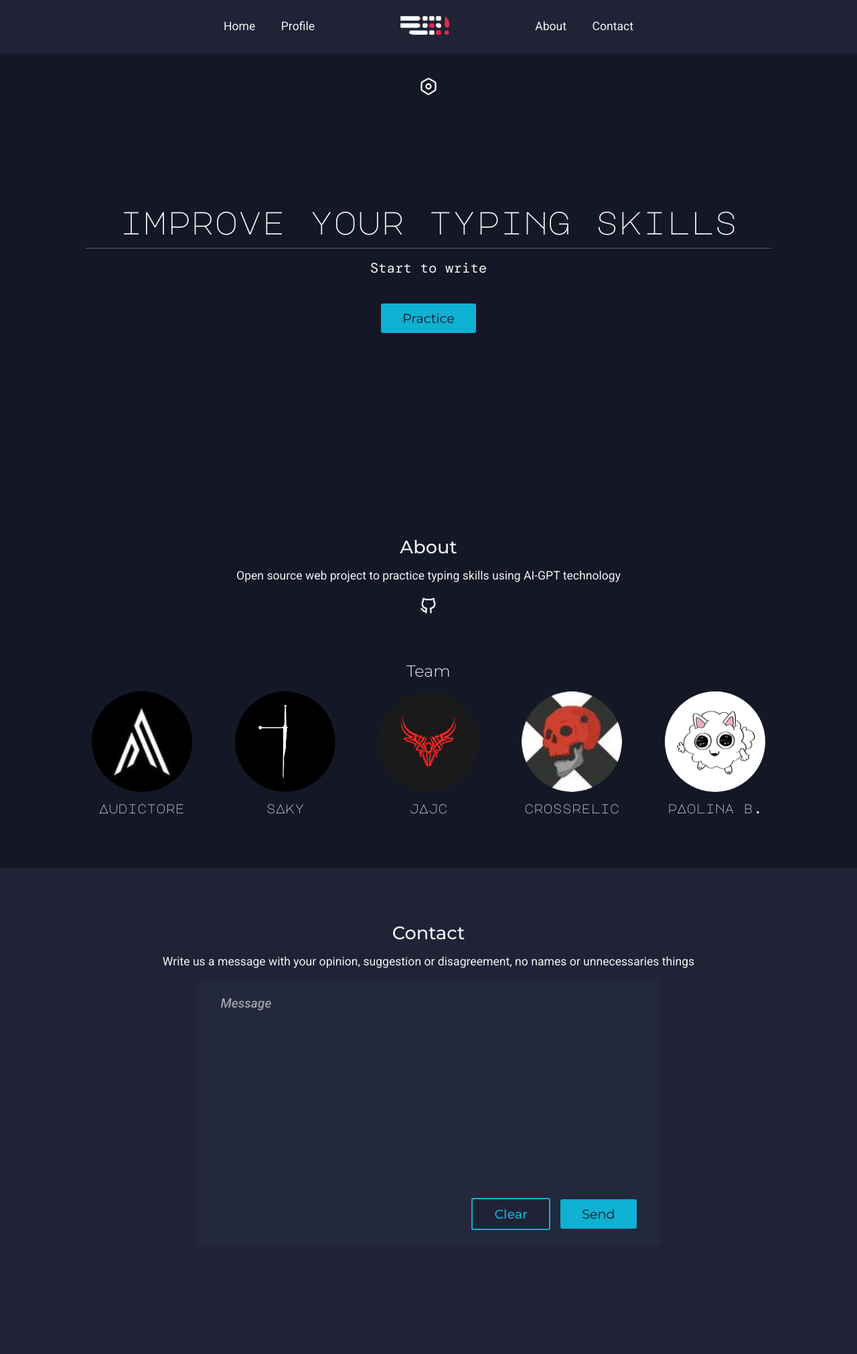
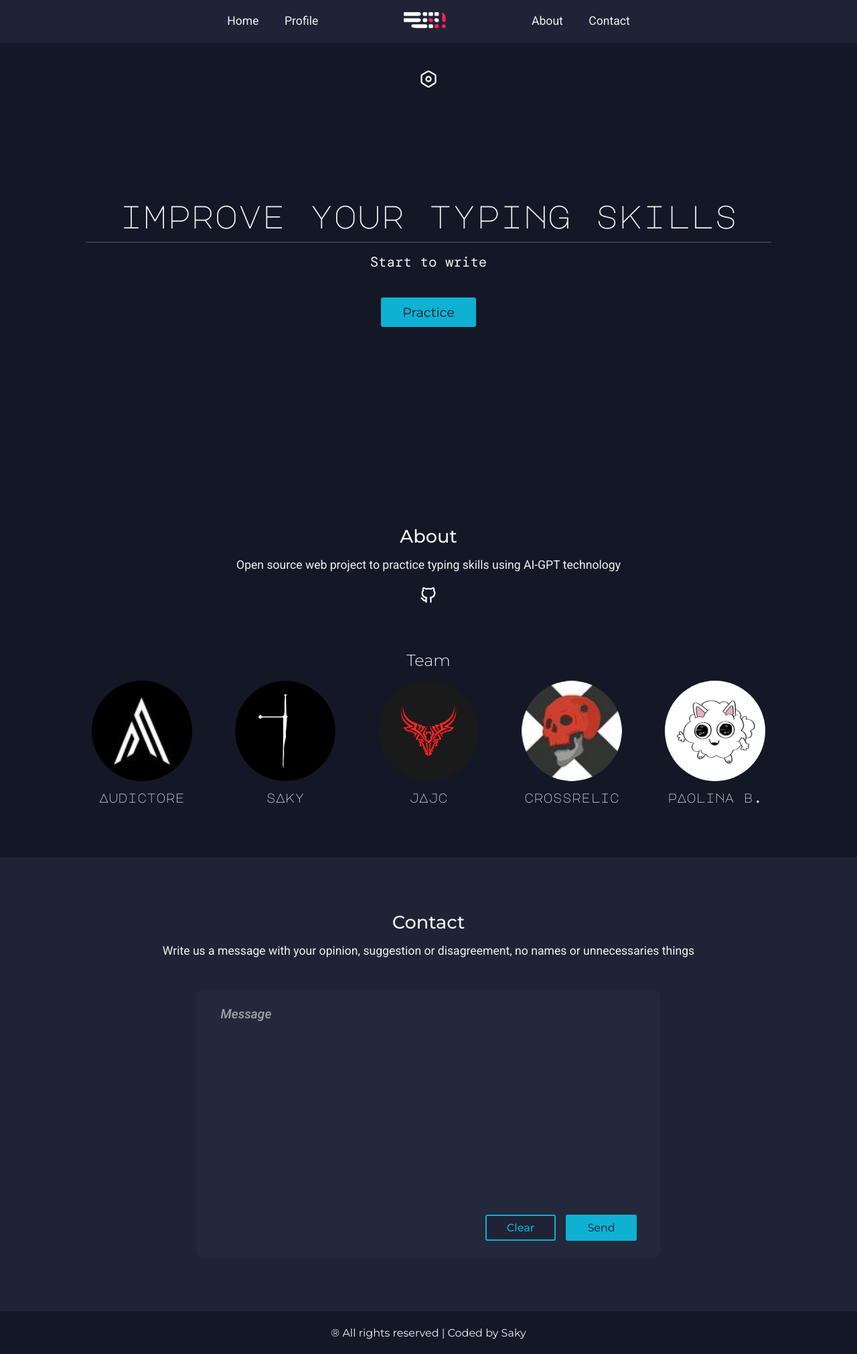
Before and after one commit to isaacgh0/AITyping, a React (Vite) app: page / in a window 1280 px wide. Shown: the whole page at 67% size. Before the commit the page ends 1941 px from the top, so only its background shows below. Built offline with nearby package versions, Linux system fonts and the light colour scheme; no server answers; a web font is replaced by a local one.

Commit message:
feat: created footer component
added footer component, added styles to footer and
some changes made in styles to other components

```diff
--- a/src/App.jsx
+++ b/src/App.jsx
@@ -4,8 +4,9 @@ import Navbar from './components/navbar'
 import Home from './pages/home'
 import About from './pages/about'
 import Contact from './pages/contact'
+import Footer from './components/footer'
+import FirebaseContext, { FirebaseProvider } from './common/context/firebase'
 import { OpenAIProvider } from './common/context/openai'
-import FirebaseContext, { FirebaseProvider } from './common/context/firebase'
 import { ToastContainer } from 'react-toastify'
 import 'react-toastify/dist/ReactToastify.css'
 import './App.sass'
@@ -48,6 +49,7 @@ const AppPreview = () => {
         <About />
         <Contact />
       </main>
+      <Footer />
     </>
   )
 }
--- /dev/null
+++ b/src/components/footer/index.jsx
@@ -0,0 +1,9 @@
+import './index.sass'
+
+const Footer = () => (
+  <footer>
+    <span>® All rights reserved | Coded by Saky</span>
+  </footer>
+)
+
+export default Footer
--- /dev/null
+++ b/src/components/footer/index.sass
@@ -0,0 +1,12 @@
+@import ../../common/styles/variables
+@import ../../common/styles/mixins
+
+footer
+  @include flex()
+  width: 100%
+  background: $clr-background-darknest
+  height: 8vh
+  span
+    color: $clr-contrast
+    font-weight: 1.3em
+    font-family: 'Montserrat', sans-serif
--- a/src/components/navbar/index.jsx
+++ b/src/components/navbar/index.jsx
@@ -4,6 +4,7 @@ import _logo from '../../assets/icons/_logo.svg'
 import './index.sass'
 
 const Navbar = () => (
+  <header>
     <nav>
       <ul>
         {Object.values(PATHS).slice(0, 2).map(inner => (
@@ -21,6 +22,7 @@ const Navbar = () => (
         ))}
       </ul>
     </nav>
+  </header>
 )
 
 export default Navbar
--- a/src/components/navbar/index.sass
+++ b/src/components/navbar/index.sass
@@ -1,33 +1,39 @@
 @import ../../common/styles/variables
 @import ../../common/styles/mixins
 
-nav
+header
   @include flex()
   width: 100%
-  height: 10vh
-  background: $clr-background
+  height: 8vh
   position: sticky
-  ul
+  top: 0
+  z-index: 5
+  nav
     @include flex()
-    list-style: none
-    gap: 3vw
-    li
-      a
-        @include flex(column)
-        font-size: 1.1em
-        text-decoration: none
-        &::after
-          width: 100%
-          height: 1.5px
-          content: ''
-          background: $clr-contrast
-          transform: scale(0)
-          transition: 0.1s ease
-          transform-origin: 50% 50%
-        &:hover
+    width: 100%
+    height: 100%
+    background: $clr-background
+    ul
+      @include flex()
+      list-style: none
+      gap: 3vw
+      li
+        a
+          @include flex(column)
+          font-size: 1.1em
+          text-decoration: none
           &::after
-            transform: scale(1)
-      &.center
-        margin: 0 7vw
-        img#logo
-          height: 28px
+            width: 100%
+            height: 1.5px
+            content: ''
+            background: $clr-contrast
+            transform: scale(0)
+            transition: 0.1s ease
+            transform-origin: 50% 50%
+          &:hover
+            &::after
+              transform: scale(1)
+        &.center
+          margin: 0 7vw
+          img#logo
+            height: 24px
--- a/src/pages/about/index.jsx
+++ b/src/pages/about/index.jsx
@@ -13,7 +13,7 @@ const About = () => (
       <p>Open source web project to practice typing skills using AI-GPT technology</p>
       <button>
         <a href='https://github.com/isaacgh0/AITyping' target='_blank' rel='noreferrer'>
-          <img src={github} alt='Project Repository' title='AITyping Repository' />
+          <img src={github} alt='Project Repository' title='GitHub Repository' />
         </a>
       </button>
     </div>
--- a/src/pages/contact/index.sass
+++ b/src/pages/contact/index.sass
@@ -15,6 +15,7 @@ div.contact
     border-radius: 10px
     padding: 25px 35px
     gap: 15px
+    margin-top: 4vh
     textarea
       resize: none
       width: 100%
@@ -31,12 +32,14 @@ div.contact
       button
         padding: 10px 32px
         border-radius: 3px
-        font-size: 1.2em
+        font-size: 1em
         transition: 0.2s ease
         cursor: pointer
+        border: none
         &:first-child
           background: $clr-background
-          border: 2px solid $clr-main
+          outline: 2px solid $clr-main
+          outline-offset: -2px
           color: $clr-main
           font-weight: 500
           &:hover
@@ -44,7 +47,6 @@ div.contact
             color: $clr-background
         &:last-child
           background: $clr-main
-          border: none
           color: $clr-background-darknest
           &:hover
             background: $clr-main-brightest
--- a/src/pages/home/index.sass
+++ b/src/pages/home/index.sass
@@ -12,10 +12,17 @@ div.home
     padding: 0
     background: none
     border: none
+    padding: 5px 5px 2px 5px
+    border-radius: 50%
+    cursor: pointer
     img
       width: 28px
       height: 28px
       filter: invert(99%) sepia(7%) saturate(28%) hue-rotate(81deg) brightness(117%) contrast(90%)
+    &:hover
+      background: $clr-contrast
+      img
+        filter: invert(9%) sepia(6%) saturate(5615%) hue-rotate(192deg) brightness(90%) contrast(87%)
   div.landing
     @include flex(column)
     height: 50vh
```
Lines whose indentation alone changed are shown as unchanged.
